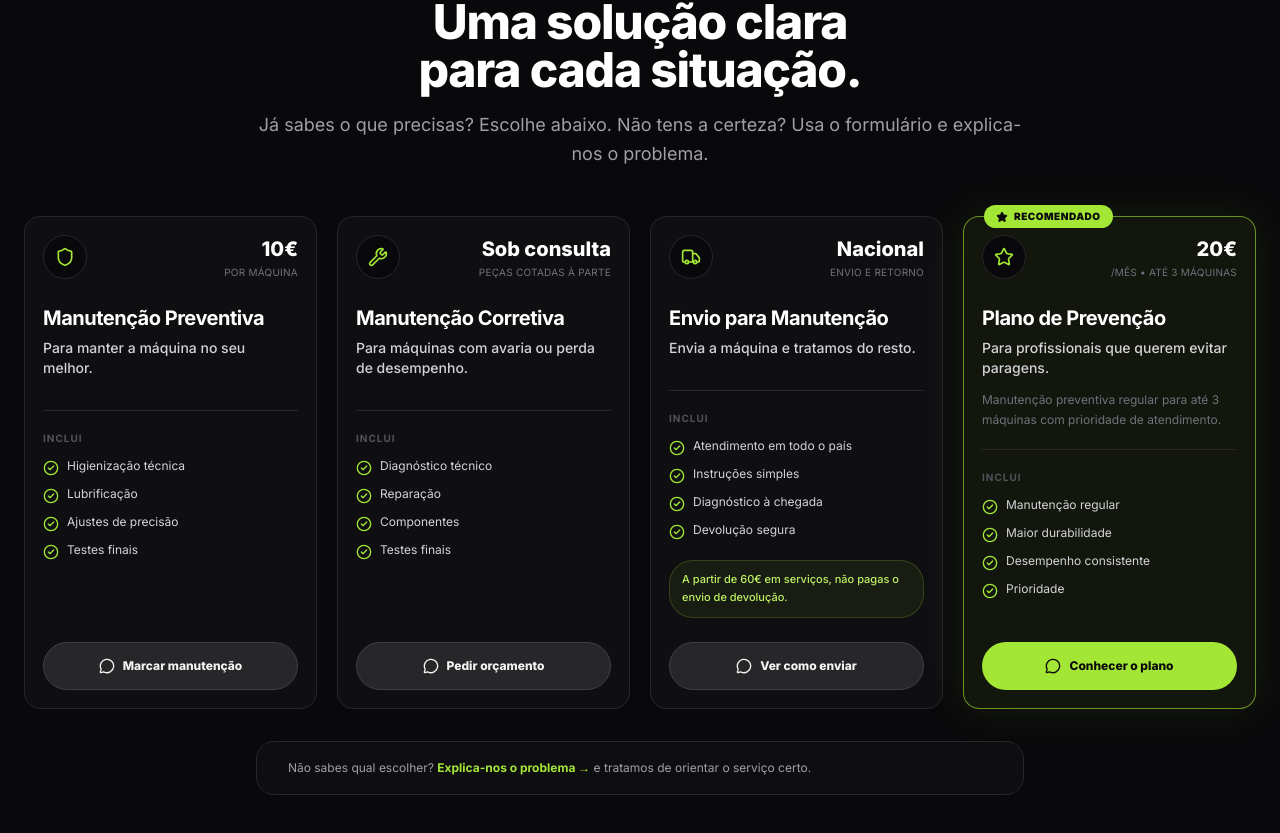
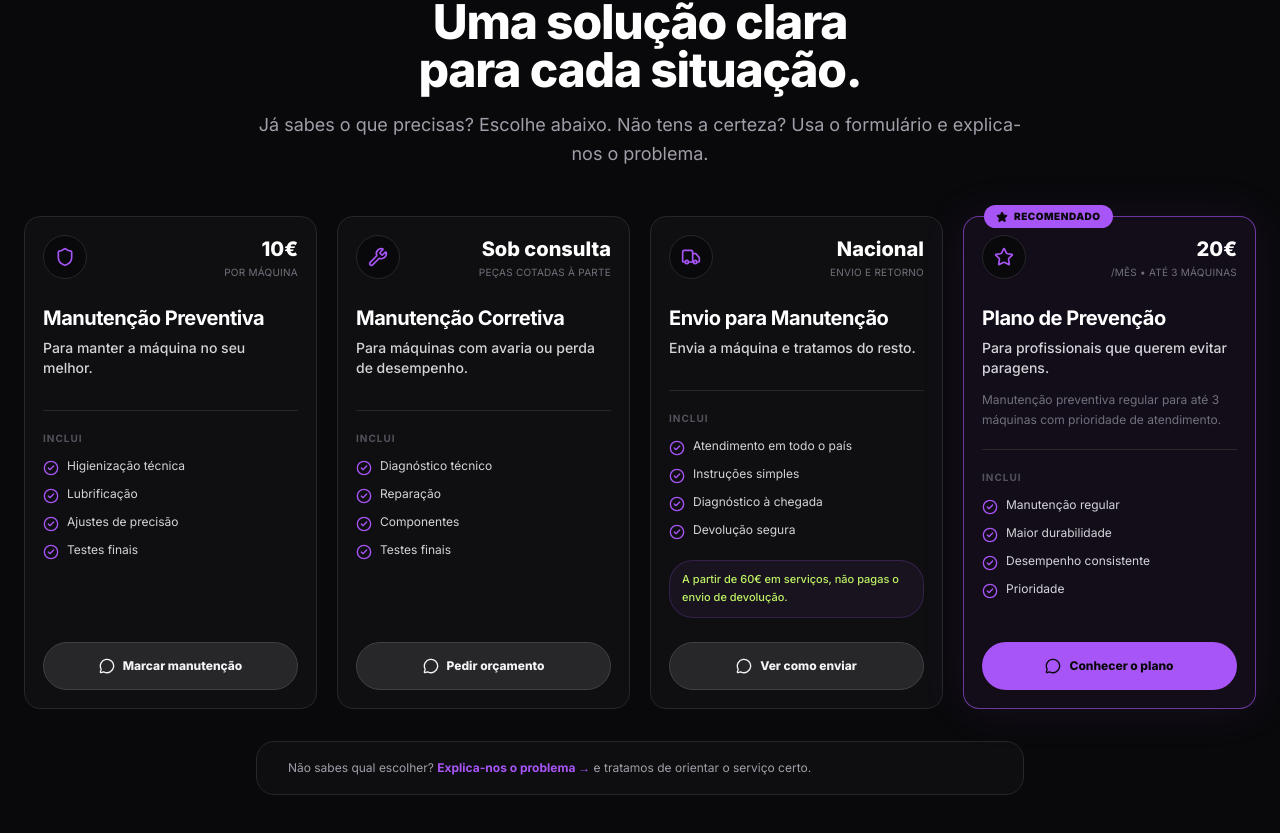
Before and after one commit to martimfm1/lab-customs-clipper, a Next.js app: page / in a window 1280 px wide. Shown: the part 2081-2914 px from the top of the page. Built offline with nearby package versions, Linux system fonts and the light colour scheme.

Commit message:
Apply purple brand accent

```diff
--- a/components/services-section.tsx
+++ b/components/services-section.tsx
@@ -94,7 +94,7 @@ export default function ServicesSection() {
     >
       <div className="mx-auto max-w-7xl">
         <div className="mx-auto max-w-3xl text-center">
-          <div className="inline-flex rounded-full border border-[#a3e635]/20 bg-[#a3e635]/10 px-3 py-1 text-[11px] font-mono font-bold uppercase tracking-widest text-[#a3e635]">
+          <div className="inline-flex rounded-full border border-[#a855f7]/20 bg-[#a855f7]/10 px-3 py-1 text-[11px] font-mono font-bold uppercase tracking-widest text-[#a855f7]">
             Escolhe o que precisas
           </div>
           <h2 className="mt-5 text-balance text-4xl font-extrabold tracking-tight text-white sm:text-5xl">
@@ -116,16 +116,16 @@ export default function ServicesSection() {
                 whileInView={{ opacity: 1, y: 0 }}
                 viewport={{ once: true, margin: "-60px" }}
                 transition={{ duration: 0.45, delay: i * 0.06 }}
-                className={`relative flex flex-col rounded-2xl border p-6 ${service.featured ? "border-[#a3e635]/60 bg-[#a3e635]/[0.06] shadow-[0_0_45px_rgba(163,230,53,0.10)]" : "border-zinc-800 bg-zinc-900/45"}`}
+                className={`relative flex flex-col rounded-2xl border p-6 ${service.featured ? "border-[#a855f7]/60 bg-[#a855f7]/[0.06] shadow-[0_0_45px_rgba(168,85,247,0.10)]" : "border-zinc-800 bg-zinc-900/45"}`}
               >
                 {service.featured && (
-                  <span className="absolute -top-3 left-5 inline-flex items-center gap-1.5 rounded-full bg-[#a3e635] px-3 py-1 text-[10px] font-black uppercase tracking-wider text-zinc-950">
+                  <span className="absolute -top-3 left-5 inline-flex items-center gap-1.5 rounded-full bg-[#a855f7] px-3 py-1 text-[10px] font-black uppercase tracking-wider text-zinc-950">
                     <Star className="h-3 w-3 fill-zinc-950" /> Recomendado
                   </span>
                 )}
 
                 <div className="flex items-start justify-between gap-4">
-                  <div className="flex h-11 w-11 items-center justify-center rounded-xl border border-zinc-800 bg-zinc-950 text-[#a3e635]">
+                  <div className="flex h-11 w-11 items-center justify-center rounded-xl border border-zinc-800 bg-zinc-950 text-[#a855f7]">
                     <Icon className="h-5 w-5" />
                   </div>
                   <div className="text-right">
@@ -158,7 +158,7 @@ export default function ServicesSection() {
                         key={item}
                         className="flex items-start gap-2 text-xs text-zinc-300"
                       >
-                        <CheckCircle2 className="mt-0.5 h-4 w-4 shrink-0 text-[#a3e635]" />
+                        <CheckCircle2 className="mt-0.5 h-4 w-4 shrink-0 text-[#a855f7]" />
                         {item}
                       </li>
                     ))}
@@ -166,7 +166,7 @@ export default function ServicesSection() {
                 </div>
 
                 {"note" in service && service.note && (
-                  <div className="mb-4 rounded-xl border border-[#a3e635]/20 bg-[#a3e635]/[0.06] px-3 py-2.5 text-[11px] font-medium leading-relaxed text-[#bef264]">
+                  <div className="mb-4 rounded-xl border border-[#a855f7]/20 bg-[#a855f7]/[0.06] px-3 py-2.5 text-[11px] font-medium leading-relaxed text-[#bef264]">
                     {service.note}
                   </div>
                 )}
@@ -176,7 +176,7 @@ export default function ServicesSection() {
                     href={whatsapp(service.message)}
                     target="_blank"
                     rel="noopener noreferrer"
-                    className={`flex h-12 items-center justify-center gap-2 rounded-xl text-xs font-extrabold ${service.featured ? "bg-[#a3e635] text-zinc-950 hover:bg-[#b8f542]" : "border border-zinc-700 bg-zinc-800 text-zinc-100 hover:bg-zinc-700"} transition`}
+                    className={`flex h-12 items-center justify-center gap-2 rounded-xl text-xs font-extrabold ${service.featured ? "bg-[#a855f7] text-zinc-950 hover:bg-[#c084fc]" : "border border-zinc-700 bg-zinc-800 text-zinc-100 hover:bg-zinc-700"} transition`}
                   >
                     <MessageCircle className="h-4 w-4" />
                     {service.cta}
@@ -192,7 +192,7 @@ export default function ServicesSection() {
             Não sabes qual escolher?{" "}
             <a
               href="/marcacao"
-              className="font-bold text-[#a3e635] hover:underline"
+              className="font-bold text-[#a855f7] hover:underline"
             >
               Explica-nos o problema →
             </a>{" "}
```
